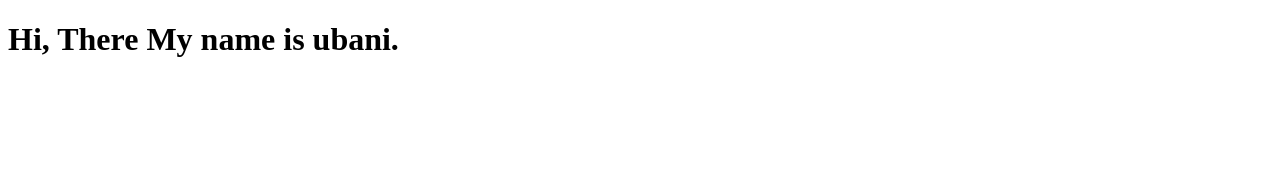
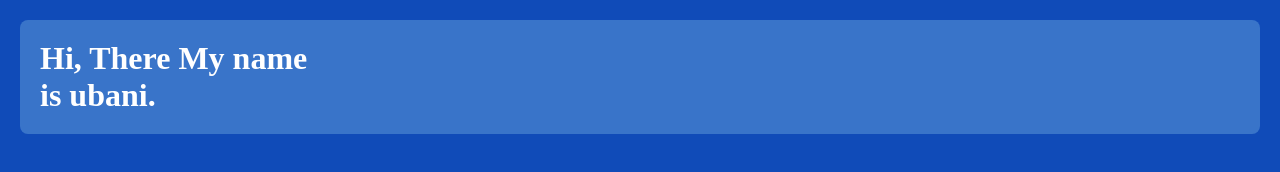
Before and after one commit to Chukscoded/Kene_tutorial, a plain HTML site: page index.html in a window 1280 px wide. Drawn offline with Linux system fonts and the light colour scheme.

Commit message:
first html-css-javascript project

```diff
--- a/index.html
+++ b/index.html
@@ -4,8 +4,12 @@
   <meta charset="UTF-8">
   <meta name="viewport" content="width=device-width, initial-scale=1.0">
   <title>Document</title>
+  <link rel="stylesheet" href="style.css">
 </head>
 <body>
-  <h1>Hi, There My name is ubani.</h1>
+  <h1>Hi, There My name
+  <br> is ubani.</h1>
+
+  <script src="script.js"></script>
 </body>
 </html>
--- /dev/null
+++ b/script.js
@@ -0,0 +1,3 @@
+const header = document.getElementsByTag('h1');
+
+header.addEventListener("click", console.log("Hi"))
--- /dev/null
+++ b/style.css
@@ -0,0 +1,21 @@
+* {
+  margin: 0;
+  background: #104bb8;
+}
+
+h1 {
+  color: #fff;
+  background: #437fcece;
+  padding: 20px;
+  margin: 20px;
+  border: none;
+  border-radius: 8px;
+}
+
+h1:hover {
+  color: #000;
+  background: #eee;
+  animation: ease-in-out;
+  transition: 0.5s;
+  cursor: pointer;
+}
```
